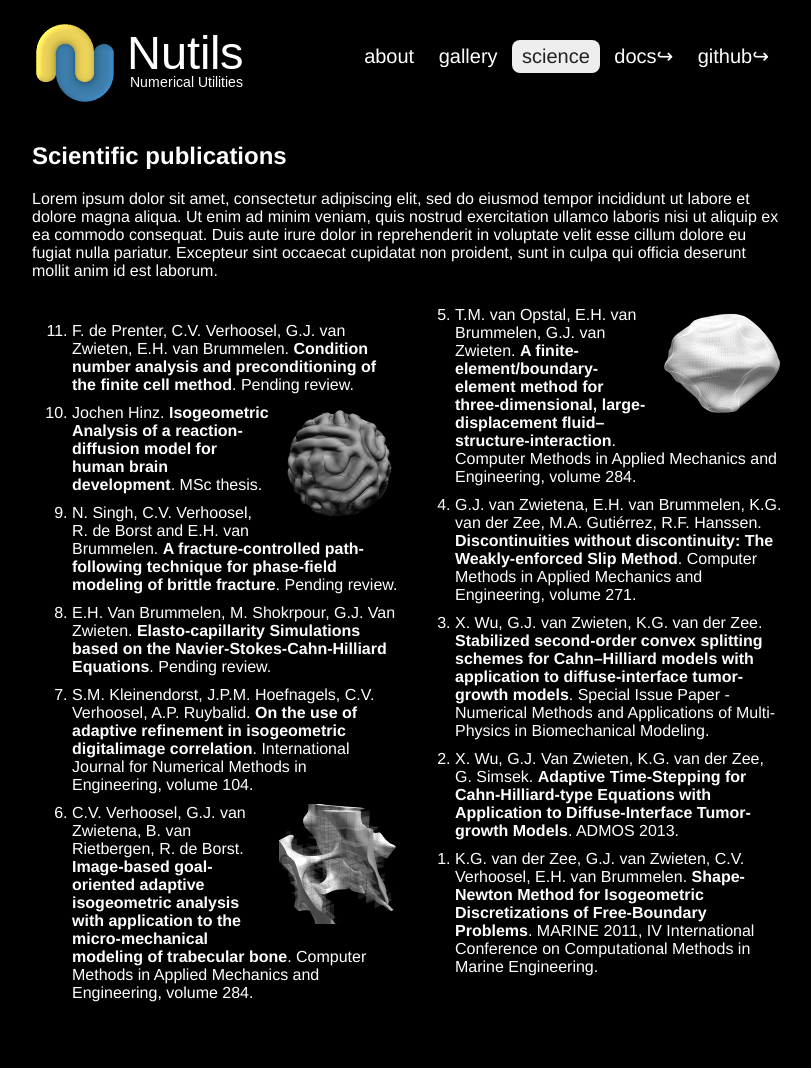
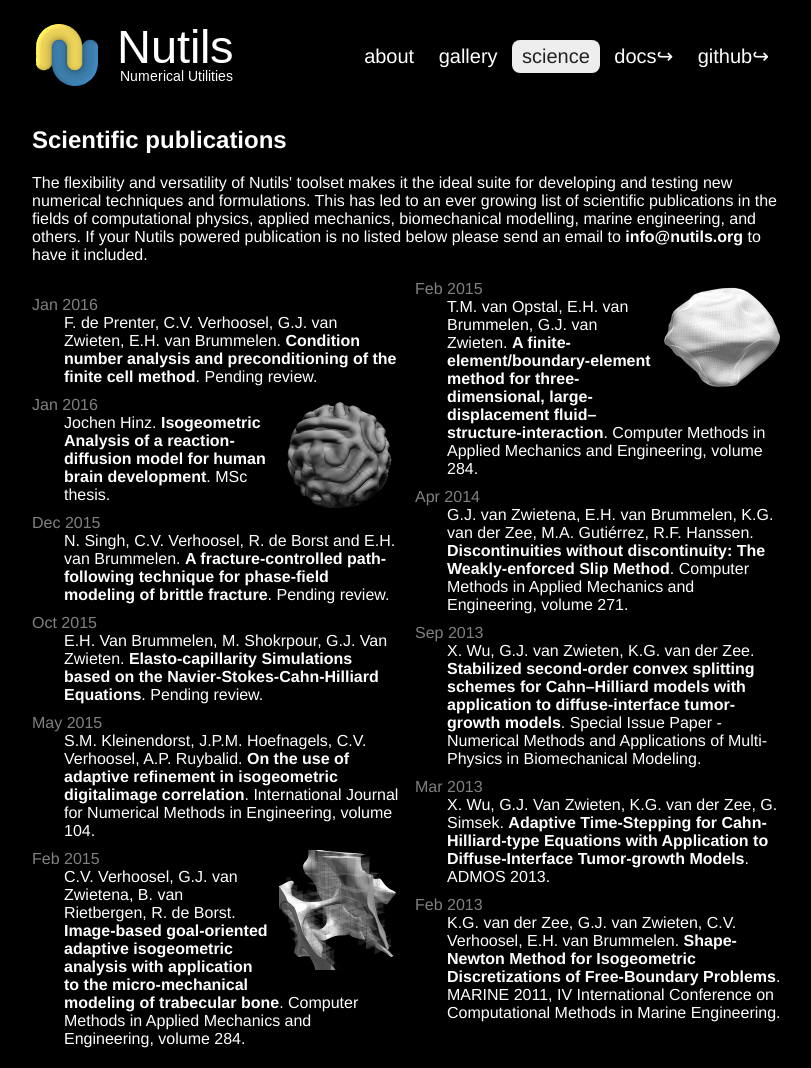
Before and after one commit to nutils/nutils.github.io, a Jekyll site: the page built from science.html, in a window 1280 px wide. Shown: the whole page, without its empty margins (233-1044 px from the left). Built offline with Jekyll 4.4.1, drawn with Linux system fonts in a browser that asks for light colours; before the commit the page ends 1022 px from its top, so only the background shows below that.

Commit message:
fix science page

```diff
--- a/_layouts/default.html
+++ b/_layouts/default.html
@@ -6,7 +6,7 @@ layout: body
   <table style="width: 100%; margin-bottom: 32px;">
     <tr>
       <td style="text-align: left;">
-        <a href="/"><img src="/images/nutils.png" width="210" height="80"></a>
+        <a href="/"><img src="/images/nutils.png" width="200" height="64"></a>
       </td>
       <td style="text-align: right;">
         <ul>
--- a/science.html
+++ b/science.html
@@ -5,22 +5,25 @@ title: Science
 
 <div class="center">
 <h1>Scientific publications</h1>
-<p>Lorem ipsum dolor sit amet, consectetur adipiscing elit, sed do eiusmod
-tempor incididunt ut labore et dolore magna aliqua. Ut enim ad minim veniam,
-quis nostrud exercitation ullamco laboris nisi ut aliquip ex ea commodo
-consequat. Duis aute irure dolor in reprehenderit in voluptate velit esse
-cillum dolore eu fugiat nulla pariatur. Excepteur sint occaecat cupidatat non
-proident, sunt in culpa qui officia deserunt mollit anim id est laborum.</p>
+<p>The flexibility and versatility of Nutils' toolset makes it the ideal suite
+for developing and testing new numerical techniques and formulations. This has
+led to an ever growing list of scientific publications in the fields of
+computational physics, applied mechanics, biomechanical modelling, marine
+engineering, and others. If your Nutils powered publication is no listed below
+please send an email to <a href="mailto:info@nutils.org">info@nutils.org</a> to
+have it included.
+</p>
 <div class="columns bwhover">
-<ol reversed>
+<dl>
 {% for post in site.posts %}
   {% if post.pub %}
-    <li style="padding-top: 10px;">
+    <dt style="color: gray;">{{ post.date | date: '%b %Y' }}
     {% if post.thumb %}<a href="{{ post.url }}"><img src="/thumbs/{{ post.thumb }}.png" width="120" height="120" style="float: right; padding-left: 10px; padding-bottom: 10px;"></a>{% endif %}
+    </dt><dd style="margin: 0px 0px 10px 2em;">
     {{ post.pub.author }}. <a href="{{ post.pub.url }}">{{ post.pub.title }}</a>. {{ post.pub.journal }}.
-    </li>
+    </dd>
   {% endif %}
 {% endfor %}
-</ol>
+</dl>
 </div>
 </div>
```
Also changed, not shown: images/nutils.png.
